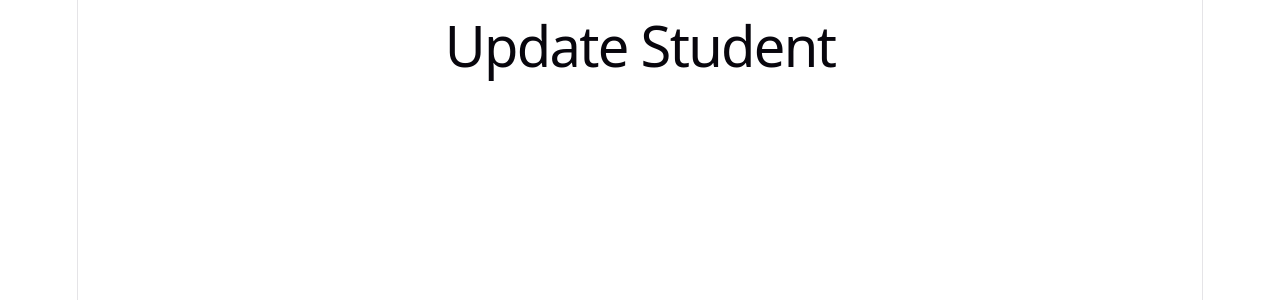
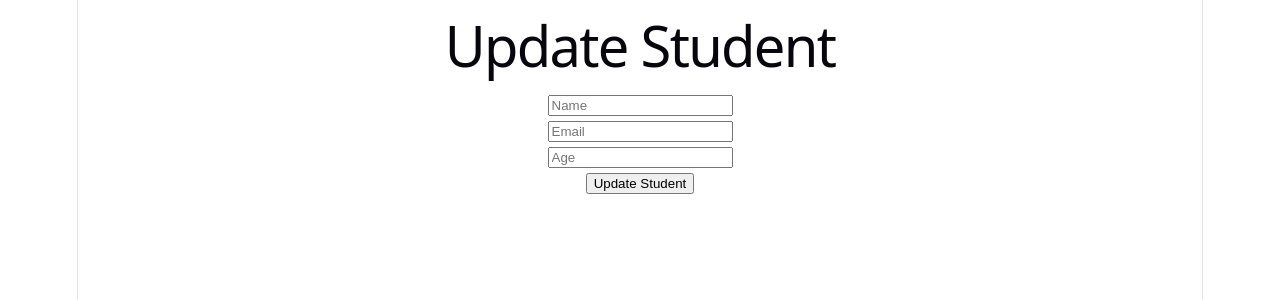
Before and after one commit to Jafar610/ReactCRUD, a React app in the folder frontend/: page /update/1 in a window 1280 px wide. Shown: the top 300 px of the page. Built offline with nearby package versions, Linux system fonts and the light colour scheme; no server answers; the HTML template or start-up script is replaced by a standard one.

Commit message:
file updated

```diff
--- a/frontend/src/Pages/Home.jsx
+++ b/frontend/src/Pages/Home.jsx
@@ -43,7 +43,8 @@ function Home() {
                     <td>{student.email}</td>
                     <td>{student.age}</td>
                     <td>
-                      <button>Edit</button>
+                      <button onClick={()=>navigate('/update/'+ student.id)}>Edit</button>
+                      &nbsp;
                       <button onClick={()=>deleteHandling(student.id)}>Delete</button>
                     </td>
                   </tr>
--- a/frontend/src/Pages/Update.jsx
+++ b/frontend/src/Pages/Update.jsx
@@ -1,9 +1,62 @@
 import React from 'react'
+import { useState, useEffect} from 'react'
+import axios from 'axios'
+import {useNavigate, useParams} from 'react-router-dom'
 
 function Update() {
+  const [student, setStudent] = useState({
+    name: '',
+    email: '',
+    age: ''
+  });
+
+  const navigate = useNavigate();
+
+  useEffect(() =>{
+   axios.get(`http://localhost:3001/${id}`)
+   .then((res)=>{
+      setStudent(res.data);
+   })
+   .catch((err)=>{
+    console.log(err);
+   })
+
+  },[]);
+
+  const id = useParams().id;
+
+  const changeHandling = (e) =>{
+    setStudent({
+      ...student,
+      [e.target.name]: e.target.value
+    });
+  }
+
+  const submitHandling = (id) =>{
+    axios.put(`http://localhost:3001/update/${id}`, student)
+    .then((res)=>{
+      console.log(res);
+      navigate('/');
+    })
+    .catch((err)=>{
+      console.log(err);
+    })
+  }
+
   return (
     <>
         <h1>Update Student</h1>
+        <div>
+          <form action="">
+            <input type="text" name='name' value={student.name} placeholder='Name' onChange={changeHandling} />
+            <br />
+            <input type="email" name='email' value={student.email} placeholder='Email' onChange={changeHandling} />
+            <br />
+            <input type="number" name='age' value={student.age} placeholder='Age' onChange={changeHandling} />
+            <br />
+            <button onClick={()=>submitHandling(student.id)}>Update Student</button>
+          </form>
+        </div>
     </>
   )
 }
```
Also changed, not shown: 1 other file (tests, documents, lock files or other folders).
